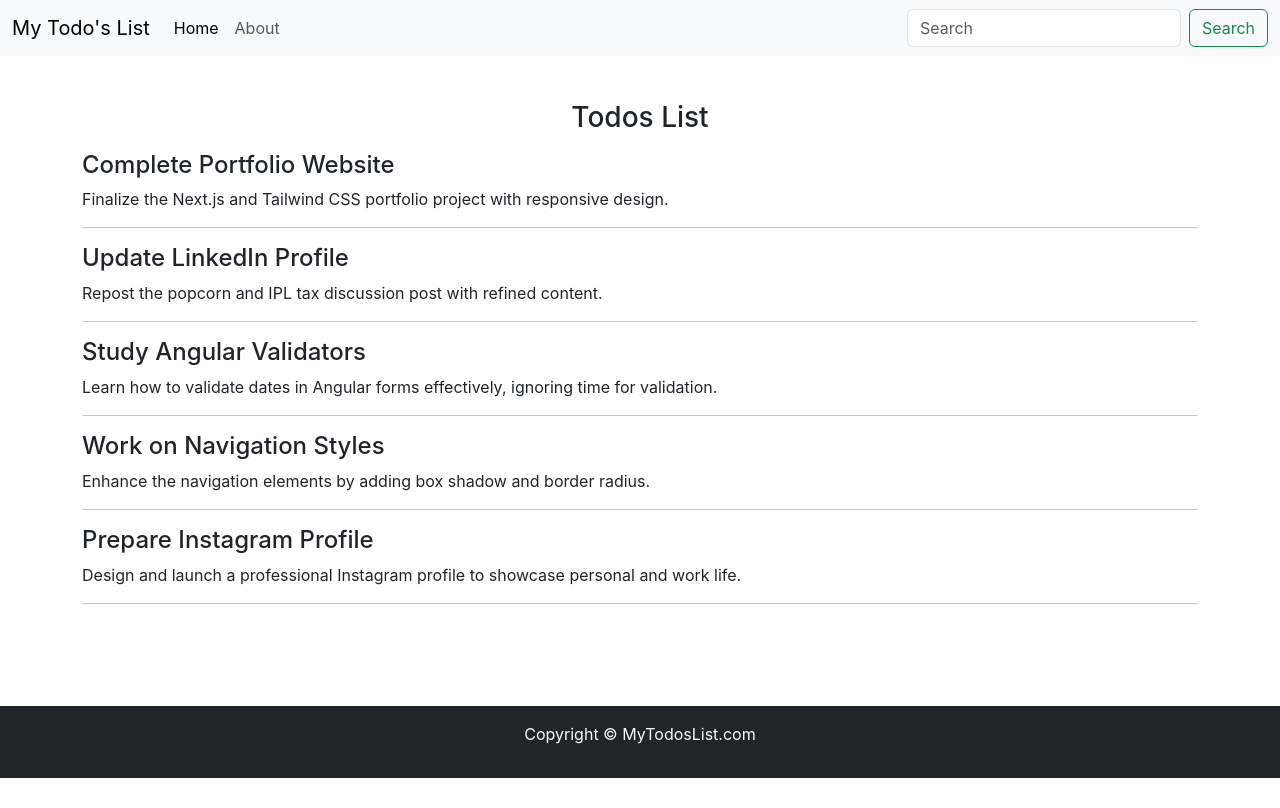
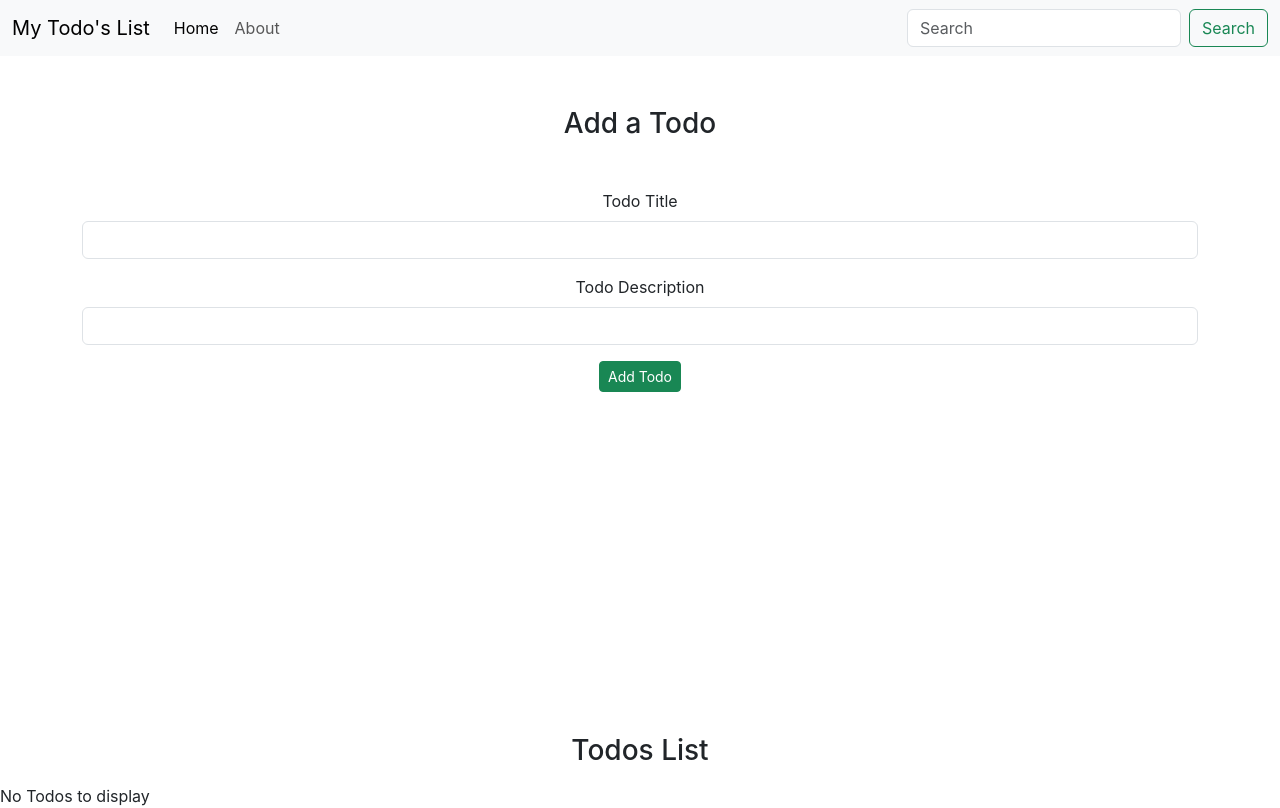
Before and after one commit to Szkrishna/React-Learning-with-Project, a React (Create React App) app in the folder todos-list/: page / in a window 1280 px wide. Shown: the top 808 px of the page. Built offline with nearby package versions, Linux system fonts and the light colour scheme.

Commit message:
adding add todo component which adds item to the todos list

```diff
--- a/todos-list/src/App.js
+++ b/todos-list/src/App.js
@@ -1,45 +1,50 @@
 import './App.css';
 import { Header } from "./MyComponents/Header";
 import { Footer } from './MyComponents/Footer';
+import { AddTodo } from './MyComponents/AddTodo';
+import { Todos } from './MyComponents/Todos';
+import React, { useState, useEffect } from 'react';
 import {
   BrowserRouter as Router,
   // Routes,
   // Route
 } from "react-router-dom";
-import { Todos } from './MyComponents/Todos';
 
 function App() {
-  const todos = [
-    {
-      "sno": 1,
-      "title": "Complete Portfolio Website",
-      "description": "Finalize the Next.js and Tailwind CSS portfolio project with responsive design."
-    },
-    {
-      "sno": 2,
-      "title": "Update LinkedIn Profile",
-      "description": "Repost the popcorn and IPL tax discussion post with refined content."
-    },
-    {
-      "sno": 3,
-      "title": "Study Angular Validators",
-      "description": "Learn how to validate dates in Angular forms effectively, ignoring time for validation."
-    },
-    {
-      "sno": 4,
-      "title": "Work on Navigation Styles",
-      "description": "Enhance the navigation elements by adding box shadow and border radius."
-    },
-    {
-      "sno": 5,
-      "title": "Prepare Instagram Profile",
-      "description": "Design and launch a professional Instagram profile to showcase personal and work life."
+  let initTodo;
+  if (localStorage.getItem("todos") === null) {
+    initTodo = [];
+  }
+  else {
+    initTodo = JSON.parse(localStorage.getItem("todos"));
+  }
+
+  const addTodo = (title, desc) => {
+    let sno;
+    if (todos.length === 0) {
+      sno = 0;
     }
-  ]
+    else {
+      sno = todos[todos.length - 1].sno + 1;
+    }
+    const myTodo = {
+      sno: sno,
+      title: title,
+      desc: desc,
+    }
+    setTodos([...todos, myTodo]);
+  }
+
+  const [todos, setTodos] = useState(initTodo);
+  useEffect(() => {
+    localStorage.setItem("todos", JSON.stringify(todos));
+  }, [todos]);
+
   return (
     <>
       <Router>
         <Header title="My Todo's List" search={true} />
+        <AddTodo addTodo={addTodo} />
         <Todos todos={todos}/>
         {/* <Routes>
           <Route exact path="/" render={() => {
--- /dev/null
+++ b/todos-list/src/MyComponents/AddTodo.jsx
@@ -0,0 +1,43 @@
+import React, { useState } from 'react';
+
+export const AddTodo = ({ addTodo }) => {
+    const [title, setTitle] = useState("");
+    const [desc, setDesc] = useState("");
+
+    const submit = (e) => {
+        e.preventDefault();
+        if (!title || !desc) {
+            alert("Title or Description cannot be blank");
+        }
+        else {
+            addTodo(title, desc);
+            setTitle("");
+            setDesc("");
+        }
+    }
+
+    let myStyle = {
+        minHeight: "82vh",
+        maxHeight: "82vh",
+        overflowY: "auto",
+        marginTop: "3px",
+
+    }
+    return (
+        <div className="container text-center" style={myStyle}>
+            <h3 className="my-5">Add a Todo</h3>
+            <form onSubmit={submit}>
+                <div className="mb-3">
+                    <label htmlFor="title" className="form-label">Todo Title</label>
+                    <input type="text" value={title} onChange={(e) => setTitle(e.target.value)} className="form-control" id="title" aria-describedby="emailHelp" />
+
+                </div>
+                <div className="mb-3">
+                    <label htmlFor="desc" className="form-label">Todo Description</label>
+                    <input type="text" value={desc} onChange={(e) => setDesc(e.target.value)} className="form-control" id="desc" />
+                </div>
+                <button type="submit" className="btn btn-sm btn-success">Add Todo</button>
+            </form>
+        </div>
+    )
+}
--- a/todos-list/src/MyComponents/TodoItem.jsx
+++ b/todos-list/src/MyComponents/TodoItem.jsx
@@ -3,9 +3,9 @@
 export const TodoItem = ({ todo, onDelete }) => {
     return (
         <>
-            <div>
+            <div className='ms-5 ps-5'>
                 <h4>{todo.title}</h4>
-                <p>{todo.description}</p>
+                <p>{todo.desc}</p>
             </div>
             <hr />
         </>
--- a/todos-list/src/MyComponents/Todos.jsx
+++ b/todos-list/src/MyComponents/Todos.jsx
@@ -3,19 +3,17 @@
 
 export const Todos = (props) => {
     let myStyle = {
-        minHeight: "70vh",
-        margin: "45px auto"
+        minHeight: "82vh",
+        maxHeight: "82vh",
+        overflowY: "auto",
+        marginTop: "3px",
     }
     return (
-        <div className="container" style={myStyle}>
+        <div className="" style={myStyle}>
             <h3 className="my-3 text-center">Todos List</h3>
             {props.todos.length === 0 ? "No Todos to display" :
                 props.todos.map((todo) => {
                     return (<>
-                        {/* <div>
-                            <h6 className='mb-0'>{todo.sr_no}: {todo.title}</h6>
-                        </div>
-                        <p>{todo.description}</p> */}
                         <TodoItem todo={todo} key={todo.sno}/>
                     </>)
                 })
```
